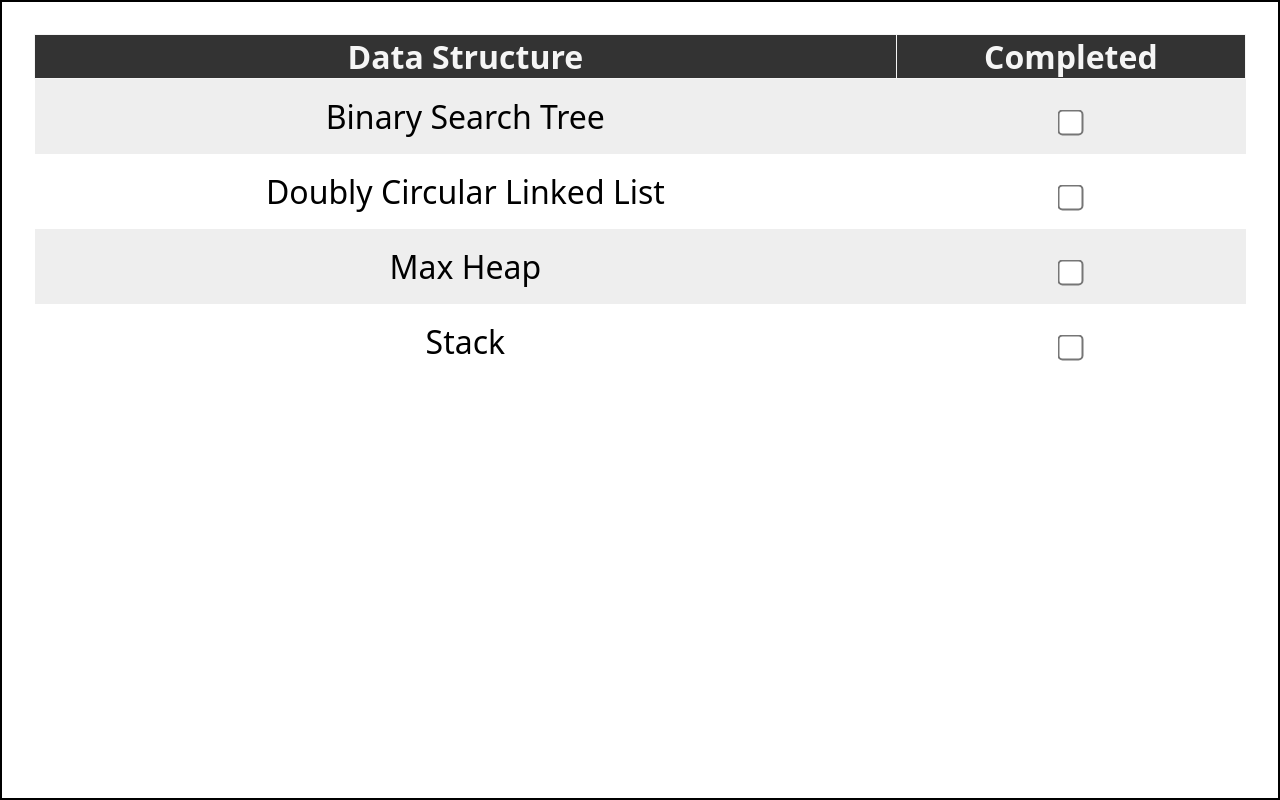
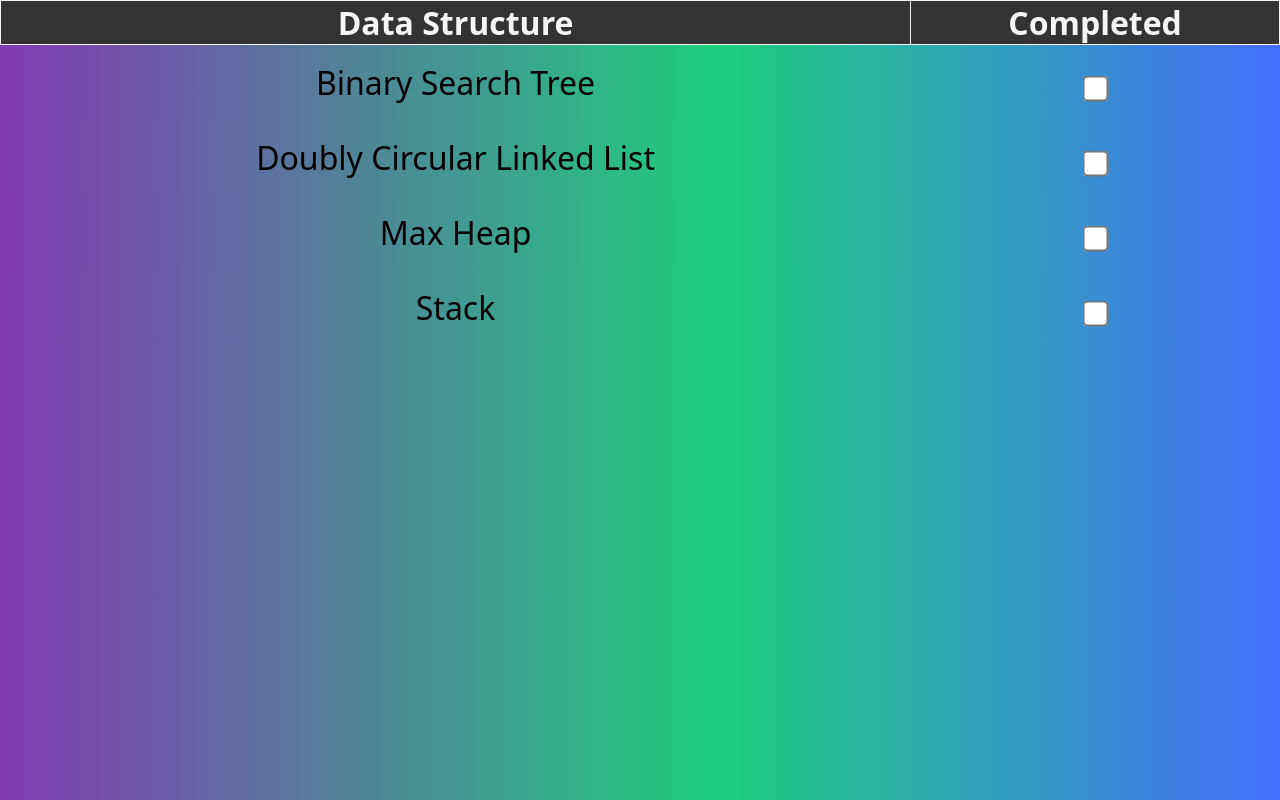
Before and after one commit to rogerb5/data-structure-visualizer, a PHP site: page /dashboard.html in a window 1280 px wide. Shown: the part 166-966 px from the top of the page. Run offline with PHP 8.4, Linux system fonts and the light colour scheme; some libraries are stand-ins or nearby versions.

Commit message:
dashboard color imported

```diff
--- a/css/dashboard.css
+++ b/css/dashboard.css
@@ -76,14 +76,18 @@ th.table-column-title {
 }
 
 main.dashboard-main {
+    /*min-height: 100vh;
+    padding: 2rem;
+    border: 2px solid black;*/
     min-height: 100vh;
-    padding: 2rem;
-    border: 2px solid black;
+    background: rgb(131, 58, 180);
+    background: linear-gradient(90deg, rgba(131, 58, 180, 1) 0%, rgba(30, 206, 125, 1) 56%, rgba(69, 110, 252, 1) 100%);
 }
 
 table.dashboard-table {
     width: 100%;
     border-collapse: collapse;
+
 }
 
 th {
@@ -93,7 +97,10 @@ th {
 }
 
 tr:nth-of-type(odd) {
-    background: #eee;
+    /*background: #eee;*/
+    min-height: 100vh;
+    background: rgb(131, 58, 180);
+    background: linear-gradient(90deg, rgba(131, 58, 180, 1) 0%, rgba(30, 206, 125, 1) 56%, rgba(69, 110, 252, 1) 100%);
 }
 
 tr:hover {
```
